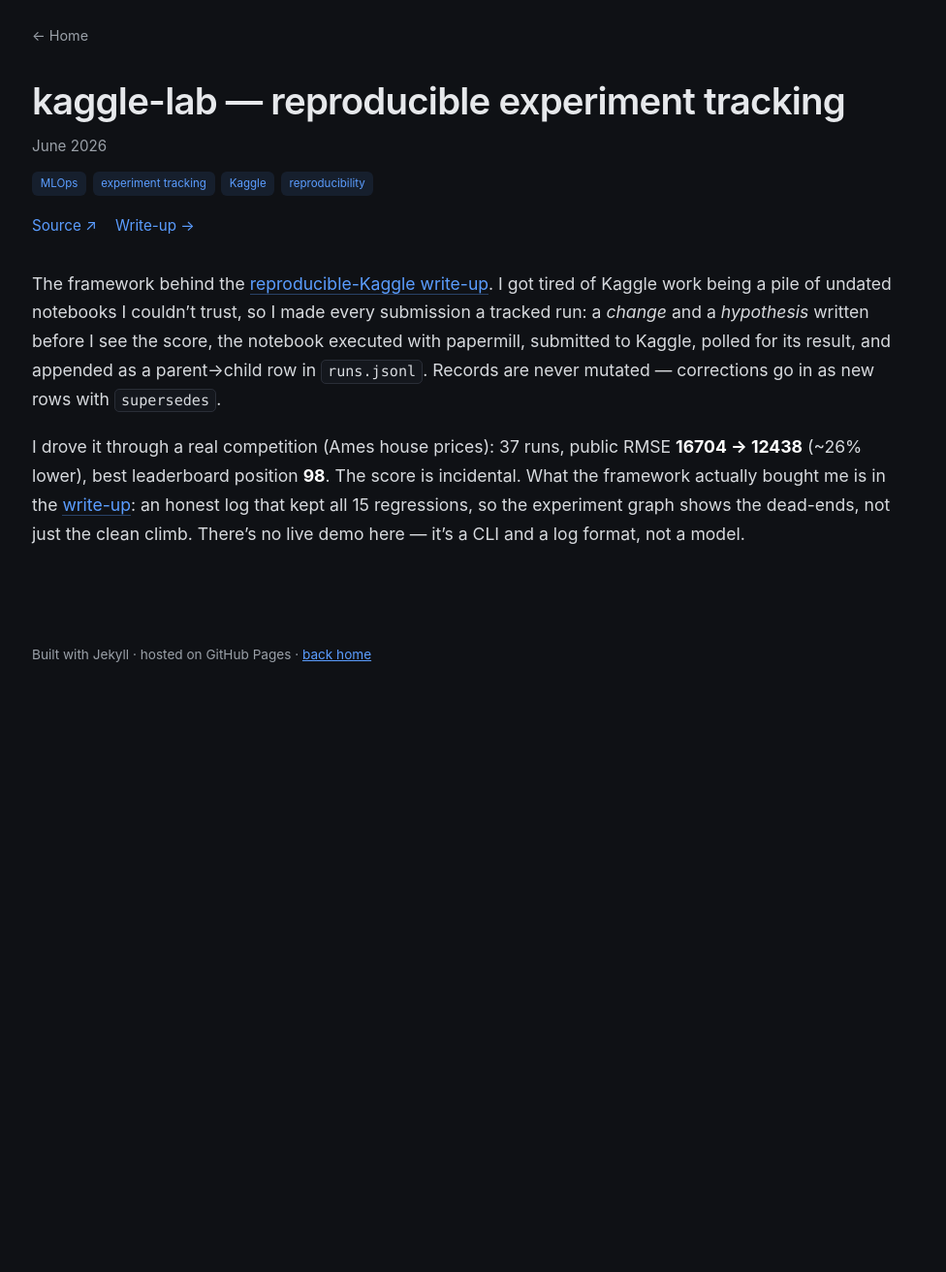
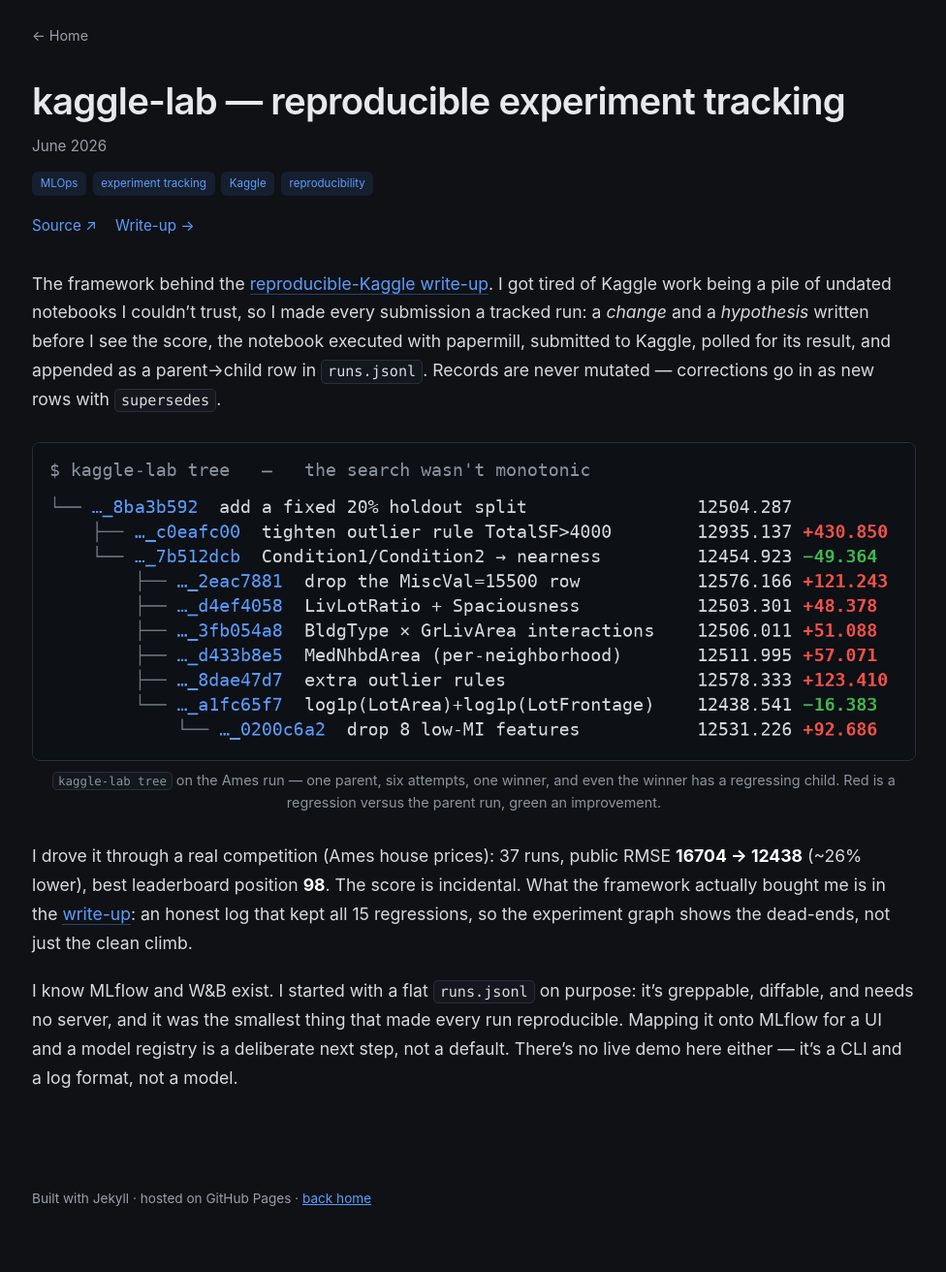
Before and after one commit to rp-playground/rp-playground.github.io, a Jekyll site: the page built from _projects/kaggle-lab.md, in a window 1280 px wide. Shown: the whole page at 97% size, without its empty margins (151-1127 px from the left). Built offline with Jekyll 4.4.1, drawn with Linux system fonts in a browser that asks for light colours; before the commit the page ends 900 px from its top, so only the background shows below that.

Commit message:
project(kaggle-lab): add tree visual + preempt 'why not MLflow'
Co-Authored-By: Claude Opus 4.8 (1M context) <noreply@anthropic.com>

```diff
--- a/_projects/kaggle-lab.md
+++ b/_projects/kaggle-lab.md
@@ -15,9 +15,19 @@ see the score, the notebook executed with papermill, submitted to Kaggle, polled
 for its result, and appended as a parent→child row in `runs.jsonl`. Records are
 never mutated — corrections go in as new rows with `supersedes`.
 
+<figure>
+  <img src="/assets/kaggle-lab/tree.png" alt="kaggle-lab tree output for the Ames run: one parent with six child attempts, only one improving the score; deltas coloured red for regressions and green for improvements" style="width:100%;border-radius:8px;">
+  <figcaption style="color:#8b949e;font-size:0.9rem;margin-top:0.5rem;"><code>kaggle-lab tree</code> on the Ames run — one parent, six attempts, one winner, and even the winner has a regressing child. Red is a regression versus the parent run, green an improvement.</figcaption>
+</figure>
+
 I drove it through a real competition (Ames house prices): 37 runs, public RMSE
 **16704 → 12438** (~26% lower), best leaderboard position **98**. The score is
 incidental. What the framework actually bought me is in the [write-up](/writing/kaggle-lab/):
 an honest log that kept all 15 regressions, so the experiment graph shows the
-dead-ends, not just the clean climb. There's no live demo here — it's a CLI and a
-log format, not a model.
+dead-ends, not just the clean climb.
+
+I know MLflow and W&B exist. I started with a flat `runs.jsonl` on purpose: it's
+greppable, diffable, and needs no server, and it was the smallest thing that made
+every run reproducible. Mapping it onto MLflow for a UI and a model registry is a
+deliberate next step, not a default. There's no live demo here either — it's a CLI
+and a log format, not a model.
```
Also changed, not shown: assets/kaggle-lab/tree.png (added).
